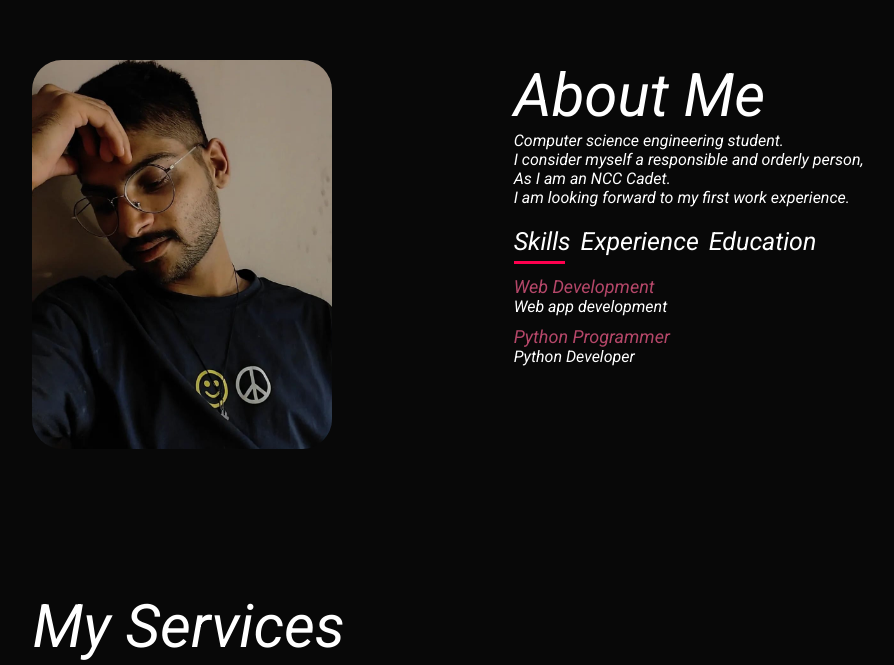
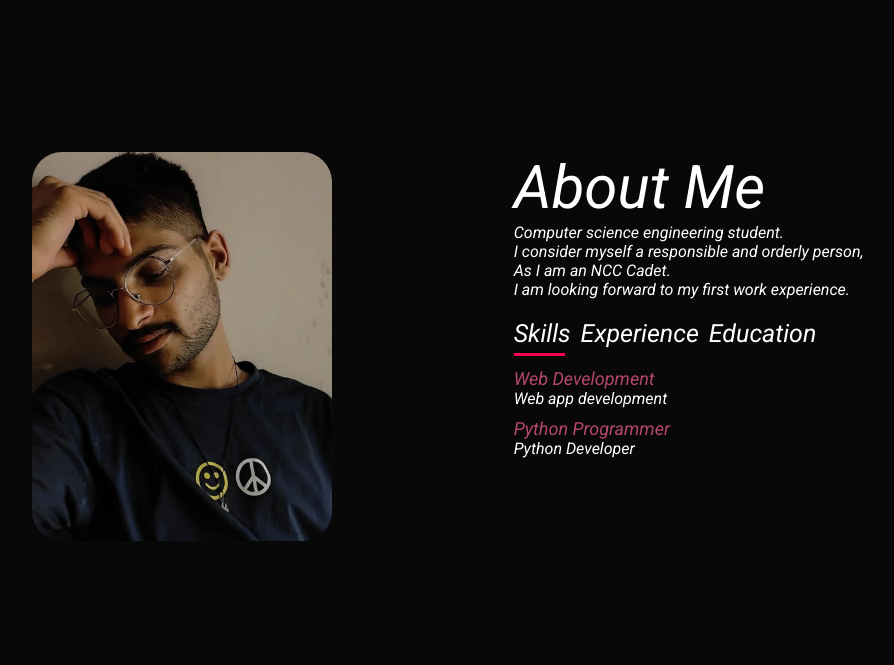
Before and after one commit to BhupendraRathore5203/portfolio, a plain HTML site: page index.html in a window 1280 px wide. Shown: the part 838-1503 px from the top of the page, without its empty margins (6-900 px from the left). Drawn offline with Linux system fonts and the light colour scheme.

Commit message:
Update style.css

```diff
--- a/style.css
+++ b/style.css
@@ -89,7 +89,7 @@ nav ul li a:hover::after{
 
 
 #about{
-    padding-top:  88px;
+    padding-top:  180px;
     padding-bottom: 88px;
 }
 
```
